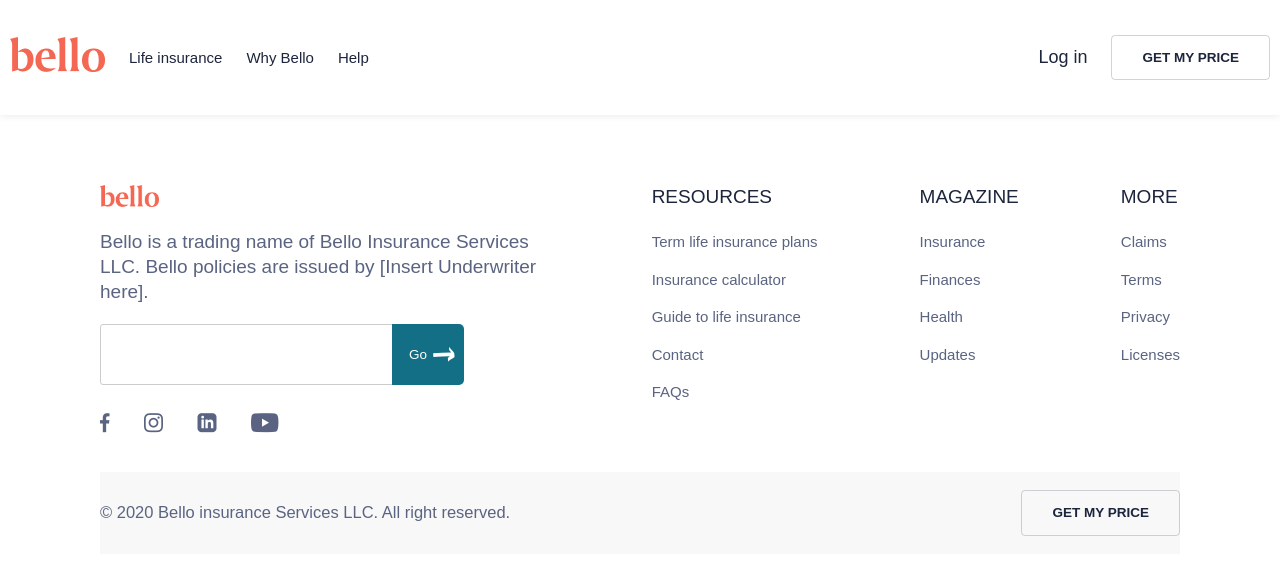
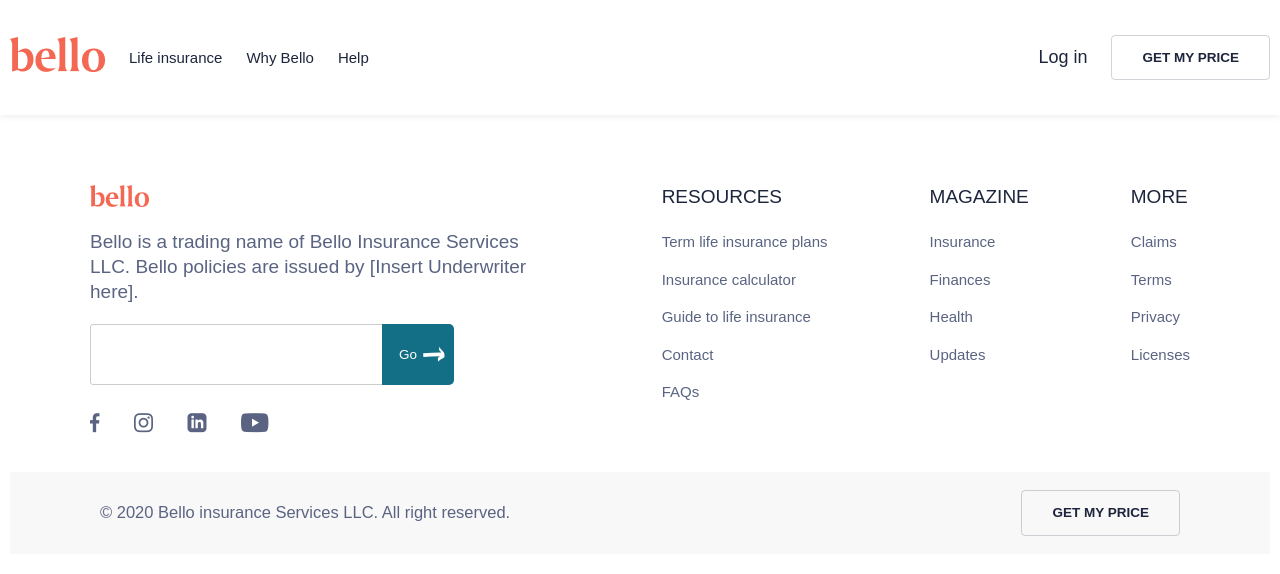
Before and after one commit to Topchak/Bello, a plain HTML site: page src/index.html in a window 1280 px wide. Drawn offline with Linux system fonts and the light colour scheme.

Commit message:
new commit

```diff
--- a/src/index.html
+++ b/src/index.html
@@ -260,7 +260,7 @@
     </section>
   </main> -->
 
-  <footer class="footer">
+  <!-- <footer class="footer">
     <div class="container">
       <div class="footer__wrapper">
         <div class="footer__form-wrapper footer__form">
@@ -314,8 +314,67 @@
         <a href="" class="button button--border">Get my price</a>
       </div>
     </div>
+  </footer> -->
+
+
+  <footer class="footer">
+    <!-- <div class="container"> -->
+      <div class="footer__wrapper">
+        <div class="footer__form-wrapper footer__form">
+          <img class="logo footer__logo" src="./img/png/logo-bello.png" alt="logo">
+          <p class="footer__form-text">Bello is a trading name of Bello Insurance Services LLC. Bello policies are
+            issued by [Insert Underwriter here].</p>
+          <form class="footer__form-form">
+            <input class="input" type="text" name="input">
+            <button class="button button--footer footer__button">Go</button>
+          </form>
+          <div class="social">
+            <span class="icon-facebook"></span>
+            <span class="icon-inst"></span>
+            <span class="icon-link"></span>
+            <span class="icon-youtube"></span>
+          </div>
+        </div>
+        <div class="footer__menu-wrapper footer__menu">
+          <div class="footer__menu-inner">
+            <p class="footer__menu-title">Resources</p>
+            <ul class="footer__menu-items">
+              <li><a href="#" class="footer__menu-link">Term life insurance plans</a></li>
+              <li><a href="#" class="footer__menu-link">Insurance calculator</a></li>
+              <li><a href="#" class="footer__menu-link">Guide to life insurance</a></li>
+              <li><a href="#" class="footer__menu-link">Contact</a></li>
+              <li><a href="#" class="footer__menu-link">FAQs</a></li>
+            </ul>
+          </div>
+          <div class="footer__menu-inner">
+            <p class="footer__menu-title">Magazine</p>
+            <ul class="footer__menu-items">
+              <li><a href="#" class="footer__menu-link">Insurance</a></li>
+              <li><a href="#" class="footer__menu-link">Finances</a></li>
+              <li><a href="#" class="footer__menu-link">Health</a></li>
+              <li><a href="#" class="footer__menu-link">Updates</a></li>
+            </ul>
+          </div>
+          <div class="footer__menu-inner">
+            <p class="footer__menu-title">More</p>
+            <ul class="footer__menu-items">
+              <li><a href="#" class="footer__menu-link">Claims</a></li>
+              <li><a href="#" class="footer__menu-link">Terms</a></li>
+              <li><a href="#" class="footer__menu-link">Privacy</a></li>
+              <li><a href="#" class="footer__menu-link">Licenses</a></li>
+            </ul>
+          </div>
+        </div>
+      </div>
+      <div class="footer__copiright">
+        <div class="footer__copiright-wrapper">
+          <p>© 2020 Bello insurance Services LLC. All right reserved.</p>
+          <a href="" class="button button--border">Get my price</a>
+        </div>
+
+      </div>
+    <!-- </div> -->
   </footer>
-
 
 
   <script type="module" src="./js/index.js"></script>
--- a/src/scss/base/_global.scss
+++ b/src/scss/base/_global.scss
@@ -13,6 +13,7 @@ body {
   font-size: 19px;
   text-align: left;
 }
+
 
 img {
   // max-width: 100%;
--- a/src/scss/blocks/_footer.scss
+++ b/src/scss/blocks/_footer.scss
@@ -1,12 +1,201 @@
+// .footer {
+//   padding-top: 70px;
+
+//   // .footer__wrapper
+
+//   &__wrapper {
+//     display: flex;
+//     justify-content: space-between;
+//     gap: 1rem;
+
+//   }
+
+//   // .footer__wrapper-inner
+
+//   &__form-wrapper {
+//     width: 48%;
+//   }
+
+//   &__form {
+//     display: flex;
+//     flex-direction: column;
+//     align-items: flex-start;
+//     padding-bottom: 40px;
+//     max-width: 440px;
+//   }
+
+//   &__form-form {
+//     display: flex;
+//     align-items: center;
+//     justify-content: center;
+//   }
+
+//   &__menu {
+//     display: flex;
+//     justify-content: flex-start;
+//     gap: 3.4rem;
+//   }
+
+
+//   // .footer__menu-title
+
+//   &__menu-title {
+//     margin-bottom: 22px;
+//     color: var(--font-dark);
+//     text-transform: uppercase;
+//   }
+
+//   // .footer__menu-items
+
+//   &__menu-items {
+//     display: flex;
+//     flex-direction: column;
+//     gap: 0.6rem;
+//   }
+
+//   // .footer__menu-link
+
+//   &__menu-link {
+//     color: var(--font-light);
+//     transition: .3s ease-in-out;
+//   }
+
+//   &__menu-link:hover {
+//     color: var(--font-light-blue);
+//     border-bottom: 1px solid var(--font-light-blue);
+//   }
+
+//   &__logo {
+//     width: 13.5%;
+//   }
+
+//   &__form-text {
+//     margin: 23px 0 20px 0;
+//   }
+
+//   // .footer__copiright
+
+//   &__copiright {
+
+//     padding: 18px 0;
+//     background: #ccc;
+//     display: flex;
+//     align-items: center;
+//     justify-content: space-between;
+//     position: relative;
+
+//   }
+
+
+//   &__copiright p {
+//     font-size: 0.55rem;
+//   }
+// }
+
+
+
+
+// /* MQ */
+
+// @media (max-width:992px) {
+//   .footer__menu {
+//     display: flex;
+//     justify-content: flex-start;
+//     gap: 1.5rem;
+//   }
+// }
+
+// @media (max-width:767px) {
+//   .footer {
+
+//     &__wrapper {
+//       flex-direction: column-reverse;
+//       row-gap: 2rem;
+//     }
+//   }
+
+//   .footer__form-wrapper {
+//     width: 100%;
+//   }
+
+//   .footer__menu {
+//     display: flex;
+//     justify-content: space-around;
+//     gap: 1.5rem;
+//   }
+// }
+
+// @media (max-width:550px) {
+//   .footer__form-form {
+//     display: flex;
+//     flex-direction: column;
+//     gap: 0.5rem;
+//   }
+
+//   .footer__menu-title {
+//     font-size: 0.7rem;
+//   }
+// }
+
+// @media (max-width:479px) {
+//   .footer__menu {
+//     display: flex;
+//     justify-content: space-between;
+//     gap: 0.5rem;
+
+//   }
+
+//   .footer__copiright p {
+//     font-size: 0.3rem;
+//   }
+// }
+
+
+
+
+
+
+
+
+
+
+
+
+
+
+
+
+
+
+
+
+
+
+
+
+
+
+
+
+
+
+
 .footer {
+  padding: 0 10px;
   padding-top: 70px;
+  display: flex;
+  flex-direction: column;
+
 
   // .footer__wrapper
 
   &__wrapper {
+    max-width: 1100px;
     display: flex;
     justify-content: space-between;
     gap: 1rem;
+    margin: 0 auto;
+    width: 100%;
   }
 
   // .footer__wrapper-inner
@@ -75,12 +264,23 @@
   // .footer__copiright
 
   &__copiright {
-    padding: 18px 0;
-    background: #F8F8F8;
+
+
+    background-color: #F8F8F8;
+    width: 100%;
+  }
+
+  &__copiright-wrapper {
+    padding: 18px  10px;
+    max-width: 1100px;
     display: flex;
     align-items: center;
     justify-content: space-between;
+    position: relative;
+
+    margin: 0 auto;
   }
+
 
   &__copiright p {
     font-size: 0.55rem;
@@ -118,12 +318,6 @@
     justify-content: space-around;
     gap: 1.5rem;
   }
-
-
-
-  // .footer__menu-link {
-  //   font-size: .6rem;
-  // }
 }
 
 @media (max-width:550px) {
@@ -131,6 +325,10 @@
     display: flex;
     flex-direction: column;
     gap: 0.5rem;
+  }
+
+  .footer__menu-title {
+    font-size: 0.7rem;
   }
 }
 
@@ -141,6 +339,7 @@
     gap: 0.5rem;
 
   }
+
   .footer__copiright p {
     font-size: 0.3rem;
   }
--- a/src/scss/blocks/_input.scss
+++ b/src/scss/blocks/_input.scss
@@ -19,3 +19,11 @@
     width: 260px;
   }
 }
+
+@media (max-width:550px) {
+  .input {
+    border-radius: 5px;
+    padding: 0 15px;
+    font-size: 0.7rem;
+  }
+}
```
Also changed, not shown: src/css/main.min.css, 1 other file.
